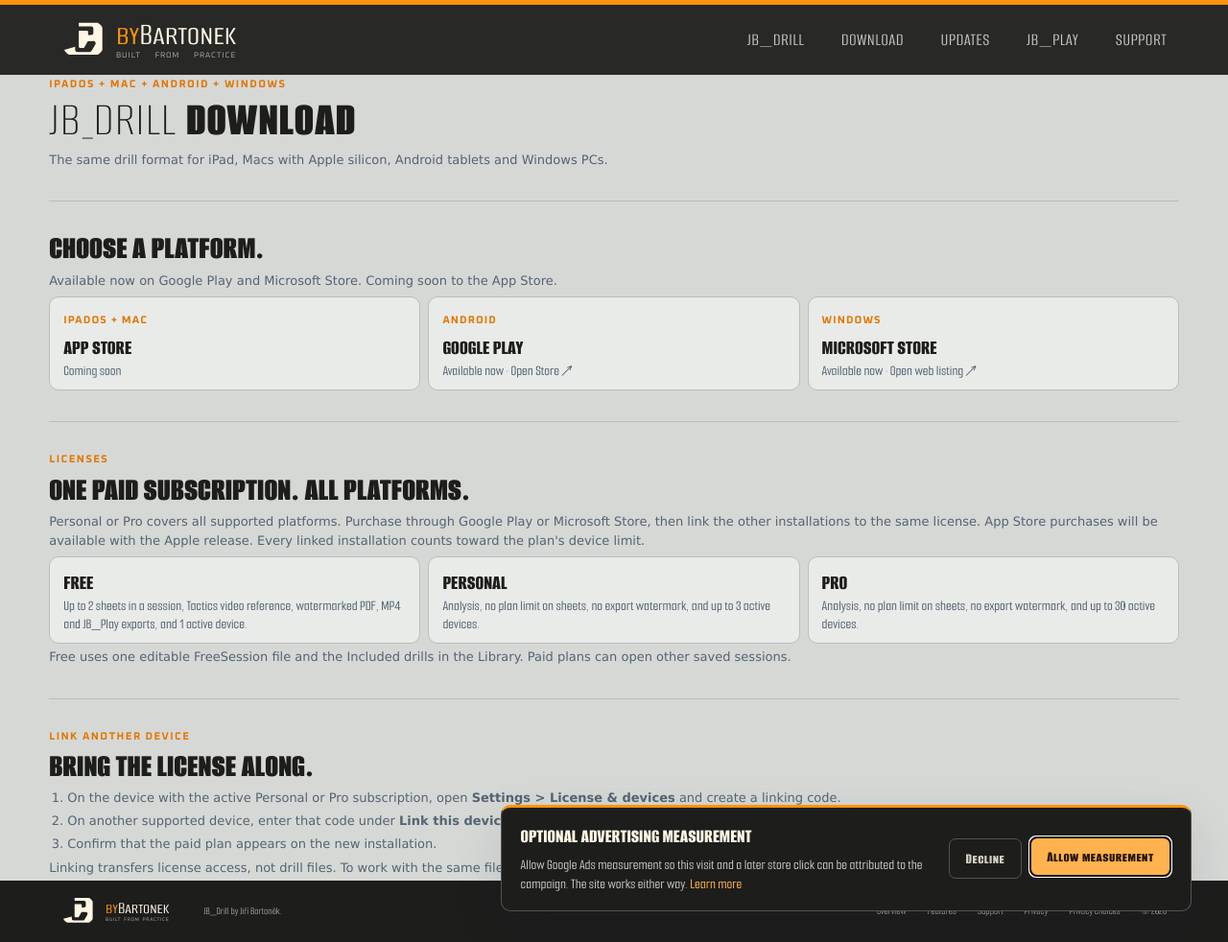
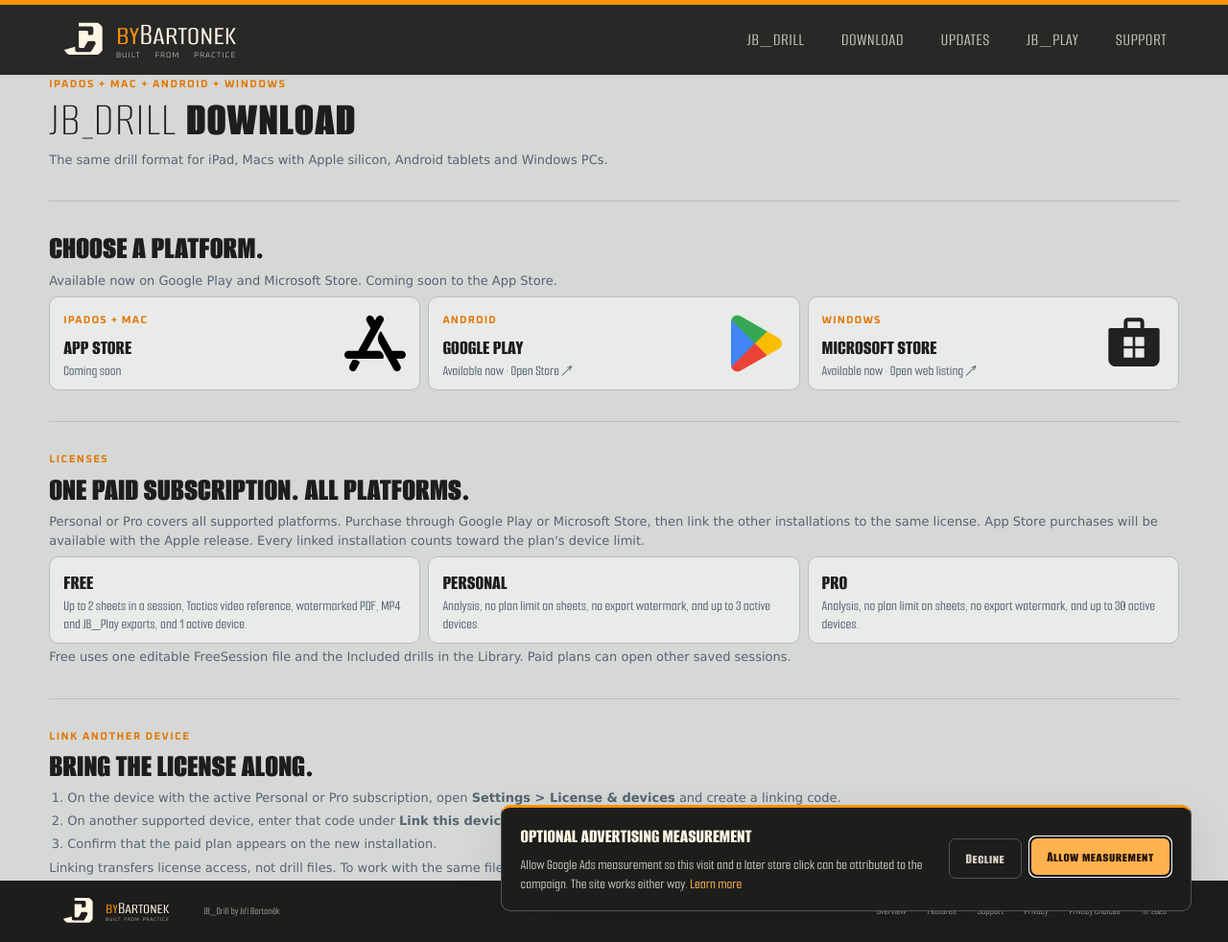
Before and after one commit to bartonekJ/bartonekJ.github.io, a Jekyll site: the page jb-drill/download/index.html, which Jekyll copies as it is, in a window 1280 px wide and 982 px high. Shown: the whole window at 96% size. Built offline with Jekyll 4.4.1, drawn with Linux system fonts in a browser that asks for light colours.

Commit message:
Add store symbols to Download cards

```diff
--- a/docs.css
+++ b/docs.css
@@ -1062,9 +1062,36 @@
 }
 
 .download-store-card {
-  display: block;
+  display: grid;
+  grid-template-columns: minmax(0, 1fr) 64px;
+  column-gap: 22px;
+  align-items: center;
+  min-height: 98px;
   color: inherit;
   text-decoration: none;
+}
+
+.download-store-copy {
+  min-width: 0;
+}
+
+.download-store-symbol {
+  display: block;
+  width: 64px;
+  height: 64px;
+  object-fit: contain;
+}
+
+@media (min-width: 761px) and (max-width: 1040px) {
+  .download-store-card {
+    grid-template-columns: minmax(0, 1fr) 48px;
+    column-gap: 16px;
+  }
+
+  .download-store-symbol {
+    width: 48px;
+    height: 48px;
+  }
 }
 
 .download-store-card--link {
@@ -1104,7 +1131,7 @@
   display: none;
 }
 
-.download-store-card > span {
+.download-store-copy > span {
   color: var(--orange-deep);
   font: 700 11px/1 var(--font-product);
   letter-spacing: 0.1em;
@@ -2222,6 +2249,16 @@
     grid-template-columns: 1fr;
   }
 
+  .download-store-card {
+    grid-template-columns: minmax(0, 1fr) 54px;
+    column-gap: 16px;
+  }
+
+  .download-store-symbol {
+    width: 54px;
+    height: 54px;
+  }
+
   .download-page-intro {
     padding-bottom: 32px;
   }
--- a/jb-drill/download/index.html
+++ b/jb-drill/download/index.html
@@ -7,7 +7,7 @@
   <meta name="theme-color" content="#1d1d1c">
   <title>Download JB_Drill — iPad, Mac, Android &amp; Windows</title>
   <link rel="icon" href="../../favicon.svg?v=2" type="image/svg+xml">
-  <link rel="stylesheet" href="../../docs.css?v=20261024-1">
+  <link rel="stylesheet" href="../../docs.css?v=20261024-2">
   <script>
     window.dataLayer = window.dataLayer || [];
     function gtag(){dataLayer.push(arguments);}
@@ -67,23 +67,32 @@
       <div class="download-store-grid">
         <div class="download-store-option">
           <article class="download-store-card" aria-labelledby="app-store-title" data-app-store-url="https://apps.apple.com/app/id6826026010">
+            <div class="download-store-copy">
               <span>IPADOS + MAC</span>
               <h3 id="app-store-title">App Store</h3>
               <p>Coming soon</p>
+            </div>
+            <img class="download-store-symbol" src="/assets/store-marks/app-store.svg" width="64" height="64" alt="" aria-hidden="true">
           </article>
         </div>
         <div class="download-store-option">
           <a class="download-store-card download-store-card--link" href="https://play.google.com/store/apps/details?id=cz.jbdrill.app" target="_blank" rel="noopener noreferrer" aria-label="Download JB_Drill from Google Play" data-google-ads-conversion="store-outbound">
+            <div class="download-store-copy">
               <span>ANDROID</span>
               <h3>Google Play</h3>
               <p>Available now · Open Store &#8599;</p>
+            </div>
+            <img class="download-store-symbol" src="/assets/store-marks/google-play.png" width="64" height="64" alt="" aria-hidden="true">
           </a>
         </div>
         <div class="download-store-option">
           <a class="download-store-card download-store-card--link" href="https://apps.microsoft.com/detail/9NFF5QHLBM3B?cid=bybartonek" target="_blank" rel="noopener noreferrer" aria-label="View JB_Drill in Microsoft Store" data-google-ads-conversion="store-outbound" data-ms-store-link data-ms-store-app-url="ms-windows-store://pdp/?ProductId=9NFF5QHLBM3B">
+            <div class="download-store-copy">
               <span>WINDOWS</span>
               <h3>Microsoft Store</h3>
               <p data-ms-store-link-label>Available now · Open web listing &#8599;</p>
+            </div>
+            <img class="download-store-symbol" src="/assets/store-marks/microsoft-store.svg" width="64" height="64" alt="" aria-hidden="true">
           </a>
           <a class="download-store-web-fallback" href="https://apps.microsoft.com/detail/9NFF5QHLBM3B?cid=bybartonek" target="_blank" rel="noopener noreferrer" data-google-ads-conversion="store-outbound" data-ms-store-web-fallback hidden>Store app unavailable? Open web listing &#8599;</a>
         </div>
```
Also changed, not shown: STYLE_GUIDE.md (+6 -0 lines), assets/store-marks/SOURCES.md (added, +7 -0 lines), assets/store-marks/LICENSE-microsoft.txt (added), assets/store-marks/app-store.svg (added), assets/store-marks/google-play.png (added), assets/store-marks/microsoft-store.svg (added). Lines whose indentation alone changed are shown as unchanged.
